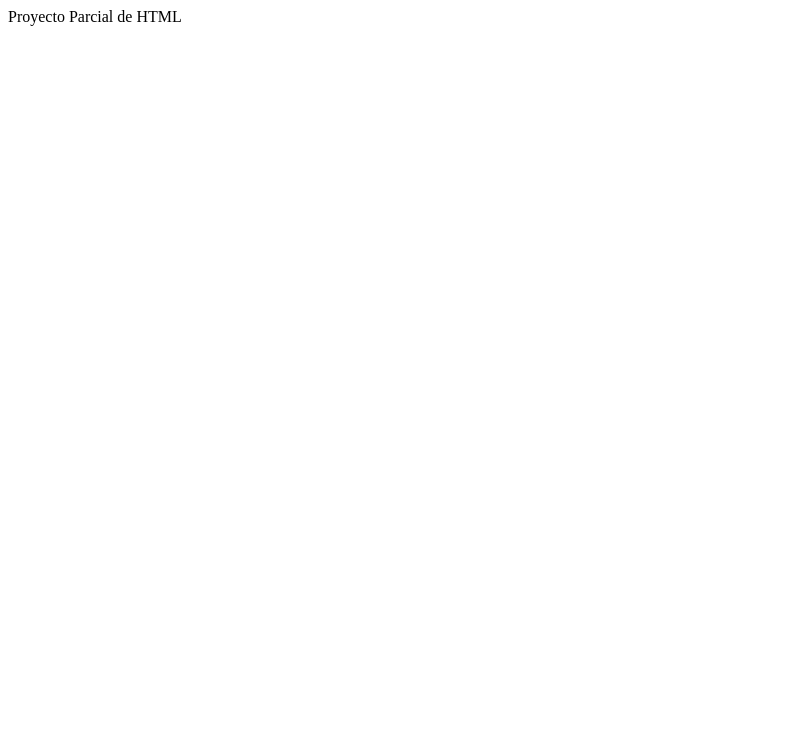
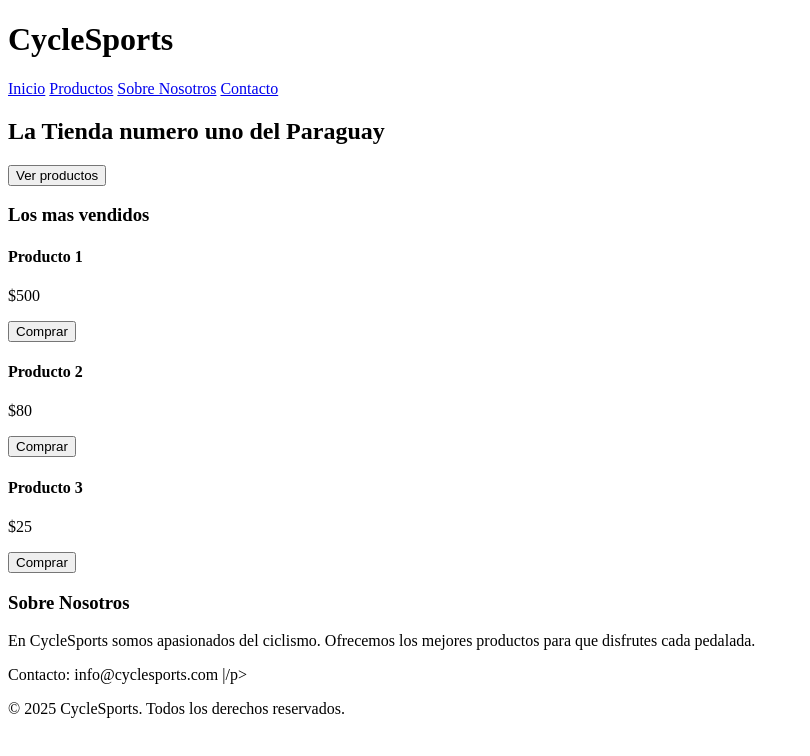
Before and after one commit to rghanem91/parcialweb1, a plain HTML site: page index.html in a window 1280 px wide. Shown: the whole page, without its empty margins (0-810 px from the left). Drawn offline with Linux system fonts and the light colour scheme.

Commit message:
Inicio con la planitlla basica del html

```diff
--- a/index.html
+++ b/index.html
@@ -1 +1,55 @@
-Proyecto Parcial de HTML
+<!DOCTYPE html>
+<html lang="es">
+<head>
+  <meta charset="UTF-8" />
+  <meta name="viewport" content="width=device-width, initial-scale=1" />
+  <title>CycleSports</title>
+</head>
+<body>
+
+  <header>
+    <h1>CycleSports</h1>
+    <nav>
+      <a href="#">Inicio</a>
+      <a href="#">Productos</a>
+      <a href="#">Sobre Nosotros</a>
+      <a href="#">Contacto</a>
+    </nav>
+  </header>
+
+  <section id="banner">
+    <h2>La Tienda numero uno del Paraguay</h2>
+    <button>Ver productos</button>
+  </section>
+
+  <section id="productos">
+    <h3>Los mas vendidos</h3>
+    <div class="producto">
+      <h4>Producto 1</h4>
+      <p>$500</p>
+      <button>Comprar</button>
+    </div>
+    <div class="producto">
+      <h4>Producto 2</h4>
+      <p>$80</p>
+      <button>Comprar</button>
+    </div>
+    <div class="producto">
+      <h4>Producto 3</h4>
+      <p>$25</p>
+      <button>Comprar</button>
+    </div>
+  </section>
+
+  <section id="sobre-nosotros">
+    <h3>Sobre Nosotros</h3>
+    <p>En CycleSports somos apasionados del ciclismo. Ofrecemos los mejores productos para que disfrutes cada pedalada.</p>
+  </section>
+
+  <footer>
+    <p>Contacto: info@cyclesports.com |/p>
+    <p>&copy; 2025 CycleSports. Todos los derechos reservados.</p>
+  </footer>
+
+</body>
+</html>
```
